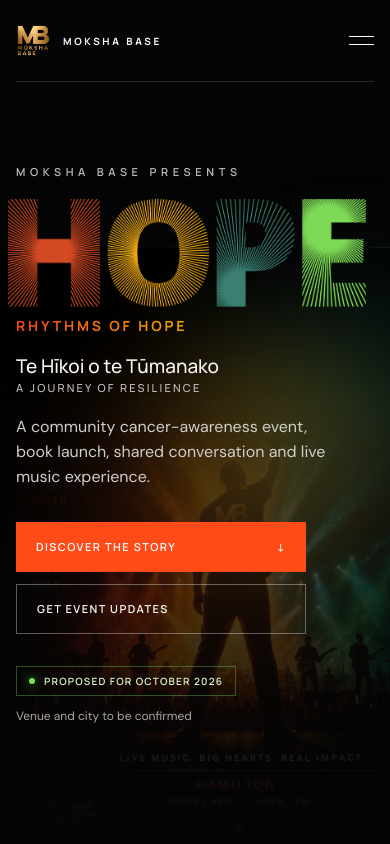
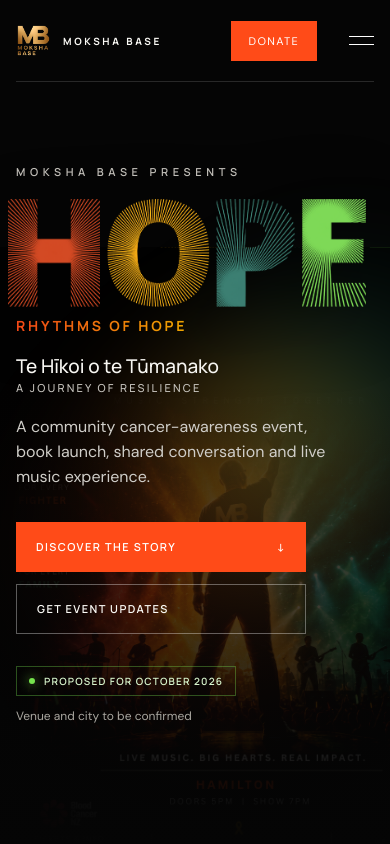
Before and after one commit to shankarappan/rhythms-of-hope, a React (Vite) app: page / in a window 390 px wide. Shown: the top 844 px of the page. Built offline with nearby package versions, Linux system fonts and the light colour scheme.

Commit message:
Highlight donation actions in site header

```diff
--- a/src/App.tsx
+++ b/src/App.tsx
@@ -37,6 +37,12 @@
           <img src={assetUrl('moksha-logo.png')} alt="" width="500" height="472" decoding="async" />
           <span>Moksha Base</span>
         </a>
+        <nav id="site-nav" className={menuOpen ? 'site-nav is-open' : 'site-nav'} aria-label="Main navigation">
+          {navItems.map(([label, href]) => <a key={href} href={href} onClick={() => setMenuOpen(false)}>{label}</a>)}
+          <a className="nav-cta" href="#donate" onClick={() => setMenuOpen(false)}>Donate</a>
+        </nav>
+        <div className="header-mobile-actions">
+          <a className="nav-cta header-donate-mobile" href="#donate">Donate</a>
           <button
             className="menu-button"
             type="button"
@@ -47,10 +53,7 @@
             <span className="sr-only">Toggle menu</span>
             <i /><i />
           </button>
-        <nav id="site-nav" className={menuOpen ? 'site-nav is-open' : 'site-nav'} aria-label="Main navigation">
-          {navItems.map(([label, href]) => <a key={href} href={href} onClick={() => setMenuOpen(false)}>{label}</a>)}
-          <a className="nav-cta" href="#donate" onClick={() => setMenuOpen(false)}>Donate</a>
-        </nav>
+        </div>
       </header>
 
       <main id="main">
--- a/src/styles.css
+++ b/src/styles.css
@@ -36,8 +36,9 @@
 .site-nav { display: flex; align-items: center; gap: 34px; font: 500 13px/1 var(--body); }
 .site-nav > a:not(.nav-cta) { color: #d6d4cf; transition: color .2s; }
 .site-nav > a:hover, .site-nav > a:focus-visible { color: var(--white); }
-.nav-cta { padding: 13px 18px; border: 1px solid rgba(255,255,255,.38); text-transform: uppercase; letter-spacing: .12em; font-size: 11px; transition: background .2s, color .2s; }
-.nav-cta:hover, .nav-cta:focus-visible { background: var(--white); color: var(--ink); }
+.nav-cta { padding: 13px 18px; border: 1px solid var(--ember); background: var(--ember); color: #fff; text-transform: uppercase; letter-spacing: .12em; font-size: 11px; transition: background .2s, border-color .2s, color .2s, transform .2s; }
+.nav-cta:hover, .nav-cta:focus-visible { transform: translateY(-2px); border-color: #ff6537; background: #ff6537; color: #fff; }
+.header-mobile-actions { display: none; }
 .menu-button { display: none; border: 0; background: transparent; }
 
 .hero { min-height: 100svh; position: relative; display: grid; align-items: center; overflow: hidden; isolation: isolate; padding: 150px 0 90px; }
@@ -215,6 +216,8 @@
 @media (max-width: 940px) {
   :root { --container: min(100% - 36px, 760px); }
   .site-header { height: 82px; }
+  .header-mobile-actions { display: flex; align-items: center; gap: 16px; }
+  .header-donate-mobile { min-height: 40px; padding: 0 17px; display: inline-flex; align-items: center; justify-content: center; }
   .menu-button { position: relative; z-index: 2; display: grid; gap: 7px; padding: 16px 0 16px 16px; }
   .menu-button i { width: 25px; height: 1px; background: #fff; display: block; }
   .site-nav { display: none; position: absolute; top: 70px; right: 0; width: min(360px, calc(100vw - 36px)); padding: 28px; flex-direction: column; align-items: stretch; gap: 22px; background: #111; border: 1px solid var(--line); box-shadow: 0 30px 80px rgba(0,0,0,.5); }
```
Lines whose indentation alone changed are shown as unchanged.
